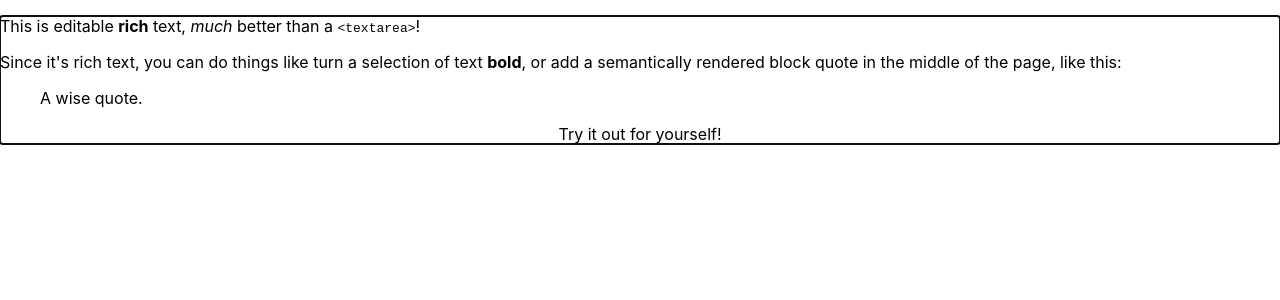
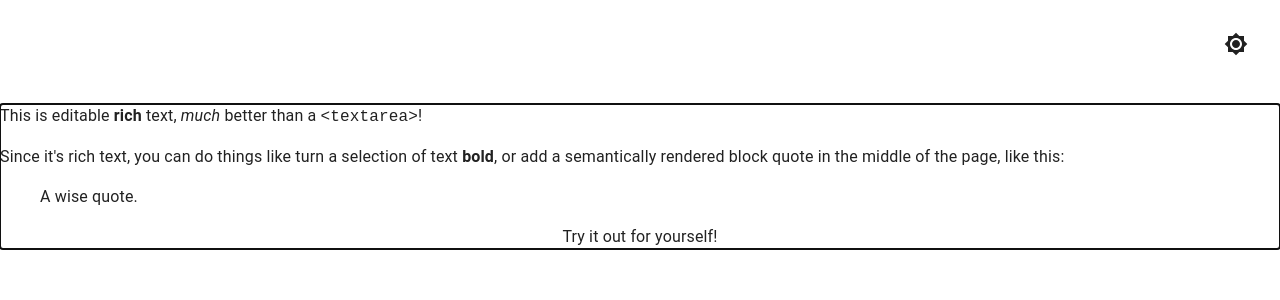
Before and after one commit to zhyd1997/DragonLi, a Next.js app: page /editor in a window 1280 px wide. Shown: the top 300 px of the page. Built offline with nearby package versions, Linux system fonts and the light colour scheme.

Commit message:
feat: added dark mode support. + build: auto install peers deps by default.

```diff
--- /dev/null
+++ b/components/Layout/Layout.tsx
@@ -0,0 +1,34 @@
+
+import { FC, ReactNode, useEffect, useMemo, useState } from 'react';
+import useMediaQuery from '@mui/material/useMediaQuery';
+import type { PaletteMode } from '@mui/material';
+import { createTheme, ThemeProvider } from '@mui/material/styles';
+import { ColorModeContext } from 'state/context';
+import CssBaseline from '@mui/material/CssBaseline';
+
+type LayoutProps = {
+  children: ReactNode;
+};
+
+export const Layout: FC<LayoutProps> = ({ children }) => {
+  const prefersDarkMode = useMediaQuery('(prefers-color-scheme: dark)');
+  const [mode, setMode] = useState<PaletteMode>('light');
+  useEffect(() => {
+    setMode(prefersDarkMode ? 'dark' : 'light')
+  }, [prefersDarkMode])
+
+  const colorMode = useMemo(() => ({
+    toggleColorMode: () => setMode((prev) => prev === 'dark' ? 'light' : 'dark')
+  }), []);
+
+  const theme = useMemo(() => createTheme({ palette: { mode } }), [mode]);
+
+  return (
+    <ColorModeContext.Provider value={colorMode}>
+      <ThemeProvider theme={theme}>
+      <CssBaseline />
+      {children}
+      </ThemeProvider>
+    </ColorModeContext.Provider>
+  )
+};
--- /dev/null
+++ b/components/Layout/index.tsx
@@ -0,0 +1 @@
+export * from './Layout';
--- /dev/null
+++ b/components/ThemeSwitcher/ThemeSwitcher.tsx
@@ -0,0 +1,31 @@
+import { useContext } from "react";
+import { useTheme } from '@mui/material/styles';
+import Box from "@mui/material/Box";
+import IconButton from "@mui/material/IconButton";
+import DarkIcon from '@mui/icons-material/Brightness4';
+import LightIcon from '@mui/icons-material/Brightness7';
+import { ColorModeContext } from "state/context";
+
+export const ThemeSwitcher = () => {
+  const theme = useTheme();
+  const colorMode = useContext(ColorModeContext);
+
+  return (
+    <Box
+      sx={{
+        display: 'flex',
+        width: '100%',
+        alignItems: 'center',
+        justifyContent: 'flex-end',
+        bgcolor: 'background.default',
+        color: 'text.primary',
+        borderRadius: 1,
+        p: 3,
+      }}
+    >
+      <IconButton sx={{ ml: 1 }} onClick={colorMode.toggleColorMode} color='inherit'>
+        {theme.palette.mode === 'dark' ? <DarkIcon /> : <LightIcon />}
+      </IconButton>
+    </Box>
+  );
+};
--- /dev/null
+++ b/components/ThemeSwitcher/index.tsx
@@ -0,0 +1 @@
+export * from './ThemeSwitcher';
--- a/package.json
+++ b/package.json
@@ -9,6 +9,10 @@
     "lint": "next lint"
   },
   "dependencies": {
+    "@emotion/react": "^11.10.4",
+    "@emotion/styled": "^11.10.4",
+    "@mui/icons-material": "^5.10.3",
+    "@mui/material": "^5.10.4",
     "next": "12.2.5",
     "react": "18.2.0",
     "react-dom": "18.2.0",
--- a/pages/_app.tsx
+++ b/pages/_app.tsx
@@ -1,8 +1,16 @@
-import '../styles/globals.css'
+import { Layout } from '@/components/Layout';
+import { ThemeSwitcher } from '@/components/ThemeSwitcher';
+import { globalStyles } from '@/styles/globals.js'
 import type { AppProps } from 'next/app'
 
 function MyApp({ Component, pageProps }: AppProps) {
-  return <Component {...pageProps} />
+  return (
+    <Layout>
+      <ThemeSwitcher />
+      {globalStyles}
+      <Component {...pageProps} />
+    </Layout>
+  );
 }
 
 export default MyApp
--- a/pages/editor.tsx
+++ b/pages/editor.tsx
@@ -1,4 +1,4 @@
-import { Editor } from '../components/Editor';
+import { Editor } from '@/components/Editor';
 
 export default function EditorPage() {
   return <Editor />;
--- /dev/null
+++ b/state/context/context.ts
@@ -0,0 +1,5 @@
+import { createContext } from "react";
+
+export const ColorModeContext = createContext({
+  toggleColorMode: () => {}
+});
--- /dev/null
+++ b/state/context/index.ts
@@ -0,0 +1 @@
+export * from './context';
--- a/styles/globals.css
+++ /dev/null
@@ -1,26 +0,0 @@
-html,
-body {
-  padding: 0;
-  margin: 0;
-  font-family: -apple-system, BlinkMacSystemFont, Segoe UI, Roboto, Oxygen,
-    Ubuntu, Cantarell, Fira Sans, Droid Sans, Helvetica Neue, sans-serif;
-}
-
-a {
-  color: inherit;
-  text-decoration: none;
-}
-
-* {
-  box-sizing: border-box;
-}
-
-@media (prefers-color-scheme: dark) {
-  html {
-    color-scheme: dark;
-  }
-  body {
-    color: white;
-    background: black;
-  }
-}
--- /dev/null
+++ b/styles/globals.js
@@ -0,0 +1,10 @@
+import { css, Global } from "@emotion/react";
+
+
+export const globalStyles = (
+  <Global styles={css`
+    * {
+      box-sizing: border-box;
+    }
+  `}/>
+);
```
Also changed, not shown: 2 other files (tests, documents, lock files or other folders).
